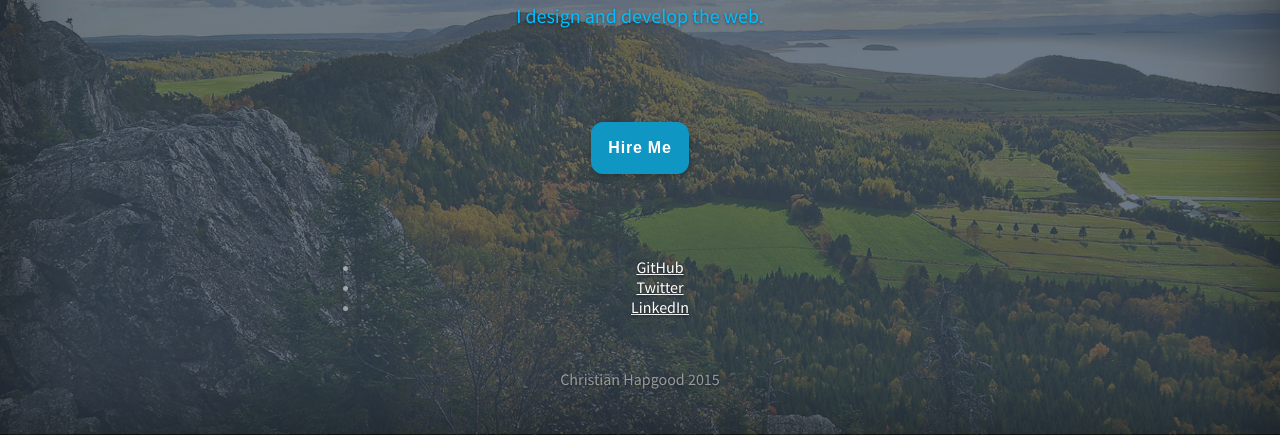
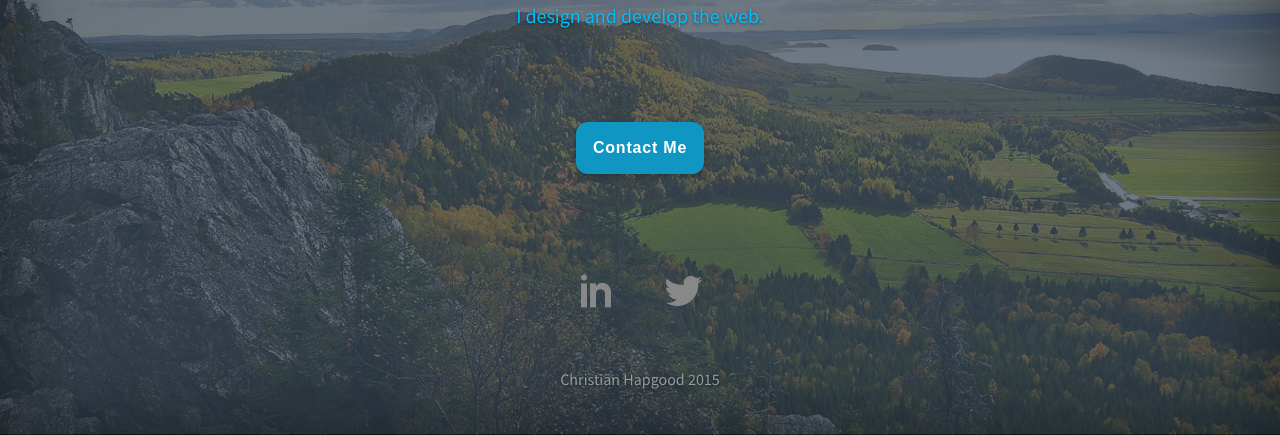
Before and after one commit to trailofdad/PortfolioProject, a plain HTML site: page index.html in a window 1280 px wide. Shown: the part 365-800 px from the top of the page. Drawn offline with Linux system fonts and the light colour scheme.

Commit message:
Got sprites up and running

```diff
--- a/index.html
+++ b/index.html
@@ -60,16 +60,15 @@
             <h1 class="cover-heading__name">My name is Christian Hapgood</h1>
             <p class="lead__more">I design and develop the web.</p>
             <p class="lead" style="outline:0">
-              <button class="pri">Hire Me</button>
+              <button class="pri">Contact Me</button>
             </p>
           </div>
 
           <div class="mastfoot">
             <div class="inner">
-                <ul>
-                    <li class="github"><a href="#"><span>GitHub</span></a></li>
-                    <li class="twitter"><a href="#"><span>Twitter</span></a></li>
-                    <li class="linkedin"><a href="#"><span>LinkedIn</span></a></li>
+                <ul id="spritesList">
+                    <li id="LinkedIn" class="sprites"><a href="#"><span>LinkedIn</span></a></li>
+                    <li id="Twitter" class="sprites"><a href="#"><span>Twitter</span></a></li>
                 </ul>
 
                 <br>
--- a/scss/_styles.scss
+++ b/scss/_styles.scss
@@ -168,3 +168,43 @@ button{
   font-weight: bold;
 
 }
+
+//sprites styling
+#spritesList {
+  list-style: none;
+  padding: 0;
+  margin: 0;
+}
+
+.sprites {
+
+  a {
+    height:inherit;
+  }
+
+}
+
+.sprites {
+  width: 84px;
+  height: 84px;
+  display: inline-block;
+  background: url('../img/mini-social-icons.png') top left no-repeat;
+}
+
+li {
+  span {
+    margin-left: -9999px;
+  }
+}
+
+#LinkedIn {
+  background-position: -336px 0;
+  &:hover {background-position: -336px -84px;}
+  &:active {background-position: -336px -168px;}
+}
+
+#Twitter {
+  background-position: -672px 0;
+  &:hover {background-position: -672px -84px;}
+  &:active {background-position: -672px -168px;}
+}
--- a/scss/_variables.scss
+++ b/scss/_variables.scss
@@ -2,3 +2,5 @@ $type1-color: deepskyblue;
 $background-color: dimgrey;
 
 $type1-br: 12px;
+
+$spriteUrl: '/img/mini-social-icons.png';
```
Also changed, not shown: img/mini-social-icons.png (added), scss/main.css, 1 other file.
